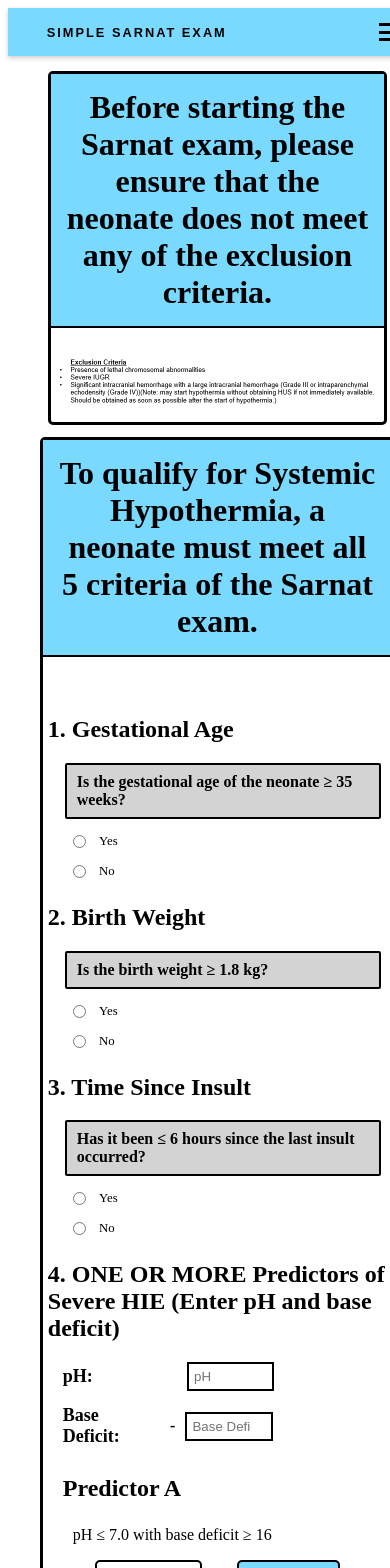
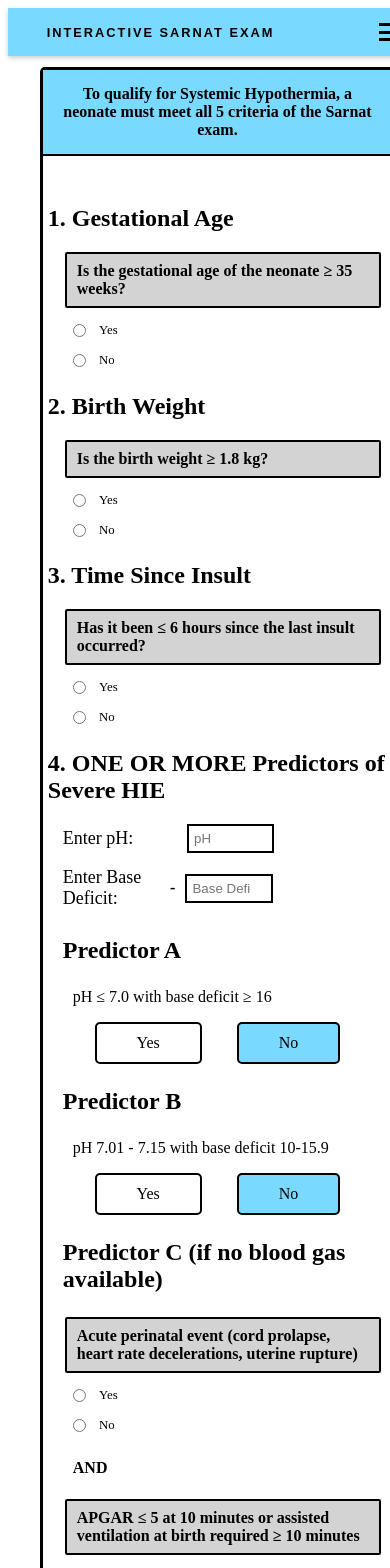
Before and after one commit to jasonavatarang/Neonatal-Navigators, a React (Vite) app in the folder frontend/: page / in a window 390 px wide. Shown: the top 1568 px of the page. Built offline with nearby package versions, Linux system fonts and the light colour scheme; a web font is replaced by a local one.

Commit message:
css changes

```diff
--- a/frontend/src/assets/Header.jsx
+++ b/frontend/src/assets/Header.jsx
@@ -12,7 +12,7 @@ export default function Header() {
     return (
         <header className="neocare-header">
             <div className="header-content">
-                <div className="neocare-title">Simple Sarnat Exam</div>
+                <div className="neocare-title">Interactive Sarnat Exam</div>
                 <div className={`hamburger-menu ${isMenuOpen ? 'open' : ''}`} onClick={toggleMenu}>
                     <div className="hamburger-line"></div>
                     <div className="hamburger-line"></div>
--- a/frontend/src/pages/RightBranch/RightBranch.css
+++ b/frontend/src/pages/RightBranch/RightBranch.css
@@ -15,6 +15,7 @@
     width: 89%;
     border: 3px solid black;
     border-radius: 5px;
+    background-color: white;
 }
 
 .image-header h1{
@@ -25,6 +26,7 @@
 }
 
 .exclusion-criteria {
+    margin-top: 0%;
     width: 100%;
     margin-bottom:0px;
     height: auto;
@@ -254,6 +256,7 @@
 .summary-button {
     margin: 2%;
     padding: 10px 20px;
+    border: 2px solid black;
     border-radius: 5px;
     font-size: 1.2rem;
     cursor: pointer;
@@ -273,7 +276,10 @@
     width: 92%;
     margin: 10px auto;
     margin-top: 3%;
-    font-size: 600;
+}
+
+.referal-center-container h1{
+    font-size: large;
 }
 
 /* Back to site button*/
@@ -283,8 +289,9 @@
 
 .button-group button{
     margin: 2%;
-    width: 30%;
+    width: 40%;
     padding: 10px 20px;
+    border: 2px solid black;
     border-radius: 5px;
     font-size: 1.2rem;
     cursor: pointer;
@@ -294,7 +301,23 @@
     transition: transform 0.3s, box-shadow 0.3s, background-color 0.3s;
 }
 
+.button-group button:hover {
+    background-color: #6ac8ff;
+    border-color: black;
+    transform: scale(1.05);
+    box-shadow: 0 8px 16px rgba(0, 0, 0, 0.3);
+}
+
 @media (max-width: 900px) {
+
+    .image-header h1{
+        font-size: 1.3rem;
+    }
+
+    .sarnat-exam-header h1{
+        font-size: 1.3rem;
+    }
+
     .radio-group {
         flex-direction: column;
         align-items: flex-start;
@@ -345,6 +368,10 @@
     .input-group input {
         width: 25%;
     }
+
+    .button-group button{
+        width: 80%;
+    }
 }
 
 
@@ -353,12 +380,16 @@
         margin-left: 6%;
     }
 
-    .right-branch-top-container {
-        font-size: .9rem;
+    .image-header h1{
+        font-size: 1rem;
     }
 
     .right-branch-sarnat-exam {
         width: 95%;
+    }
+
+    .sarnat-exam-header h1{
+        font-size: 1rem;
     }
 
     .radio-group p {
--- a/frontend/src/pages/RightBranch/RightBranch.jsx
+++ b/frontend/src/pages/RightBranch/RightBranch.jsx
@@ -1,5 +1,5 @@
 import React, { useState, useEffect } from "react"; // Add useEffect to imports
-import "./RightBranch.css";
+import './RightBranch.css';
 import { useNavigate } from "react-router-dom";
 
 export default function RightBranch() {
@@ -19,17 +19,10 @@ export default function RightBranch() {
 
     // Add useEffect to scroll to bottom when summary updates
     useEffect(() => {
-        const handleResize = () => {
-            setIsMobileView(window.innerWidth < 900);
-        };
-
-        window.addEventListener("resize", handleResize);
-
         if (summary) {
             window.scrollTo(0, document.body.scrollHeight);
         }
 
-        return () => window.removeEventListener("resize", handleResize);
     }, [summary]); // Runs whenever summary changes
 
     const calculateSummary = () => {
@@ -73,7 +66,7 @@ export default function RightBranch() {
         const qualifies =
             criteria.gestational_age === "0" &&
             criteria.birth_weight === "0" &&
-            criteria.neonate_age === "0" &&
+            criteria.time_since_insult === "0" &&
             predictorMet &&
             hasSeizuresOrThreeSigns;
 
@@ -155,6 +148,8 @@ export default function RightBranch() {
 
             if (criteria.has_seizures === "0") {
                 if (allMildOrNormal) {
+                    summaryText += `<br /><b>Interpretation:</b> The neonate shows signs of <b>Mild</b> encephalopathy.`;
+                } else {
                     summaryText += `<br /><b>Interpretation:</b> The neonate shows signs of <b>Moderate</b> encephalopathy.`;
                 }
             } else if (criteria.signs_of_encephalopathy > 0) {
@@ -282,12 +277,6 @@ newCriteria.signs_of_encephalopathy = numSigns;
 
     return (
         <div className="right-branch-container">
-             <div className="right-branch-images">
-                <div className="image-header">
-                    <h1>Before starting the Sarnat exam, please ensure that the neonate does not meet any of the exclusion criteria.</h1>
-                </div>
-                <img className="exclusion-criteria" src="/Exclusion Criteria.png" alt="HIE Hypothermia Exclusion Criteria" />
-            </div>
             <div className="right-branch-sarnat-exam">
                 <div className="sarnat-exam-header">
                     <h1> To qualify for Systemic Hypothermia, a neonate must meet all 5 criteria of the Sarnat exam.</h1>
@@ -302,9 +291,9 @@ newCriteria.signs_of_encephalopathy = numSigns;
                 <h2>3. Time Since Insult</h2>
                 {renderRadioGroup("time_since_insult", "Has it been ≤ 6 hours since the last insult occurred?", ["Yes", "No"])}
 
-                <h2>4. ONE OR MORE Predictors of Severe HIE (Enter pH and base deficit)</h2>
+                <h2>4. ONE OR MORE Predictors of Severe HIE</h2>
                 <div className="input-group">
-                    <label className="phLabel"><strong>pH:</strong></label>
+                    <label className="phLabel">Enter pH:</label>
                     <input
                         className="phInput"
                         type="number"
@@ -315,7 +304,7 @@ newCriteria.signs_of_encephalopathy = numSigns;
                     />
                 </div>
                 <div className="input-group">
-                    <label className="baseDeficitLabel"><strong>Base Deficit:</strong></label>
+                    <label className="baseDeficitLabel">Enter Base Deficit:</label>
                     <p className="minusSign"> - </p>
                     <input
                         type="number"
@@ -351,7 +340,10 @@ newCriteria.signs_of_encephalopathy = numSigns;
 
                 <div className="part-5-container">
                     <div className="part-5-description-container">
-                        <p>Clinical Criteria</p>
+                        <div className="part-5-description-left">
+                            <p>Clinical Criteria</p>
+                        </div>
+
                     </div>
                     <h3>General</h3>
                     {renderRadioGroup("level_of_consciousness", "Level of Consciousness", [
@@ -422,7 +414,7 @@ newCriteria.signs_of_encephalopathy = numSigns;
                 </div>
                 <button className='summary-button' onClick={calculateSummary}>Summarize Results</button>
                 {summary && (
-                    <div className="summary-section">
+                    <div className="summary-section" data-testid="summary">
                         <h1>Summary</h1>
                         <p dangerouslySetInnerHTML={{ __html: summary }} />
                     </div>
@@ -431,7 +423,7 @@ newCriteria.signs_of_encephalopathy = numSigns;
                 <div className="referal-center-container">
                         <h1><strong>Call referal center for further guidence</strong></h1>
                 </div>
-            )}
+                )}
             </div>
             <div className="button-group">
                 <button
```
